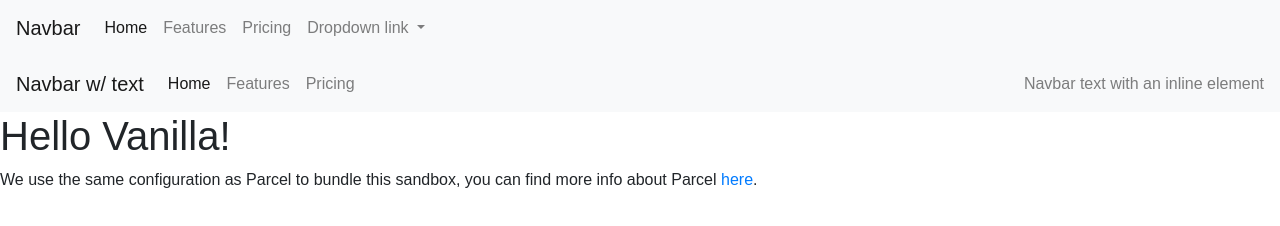
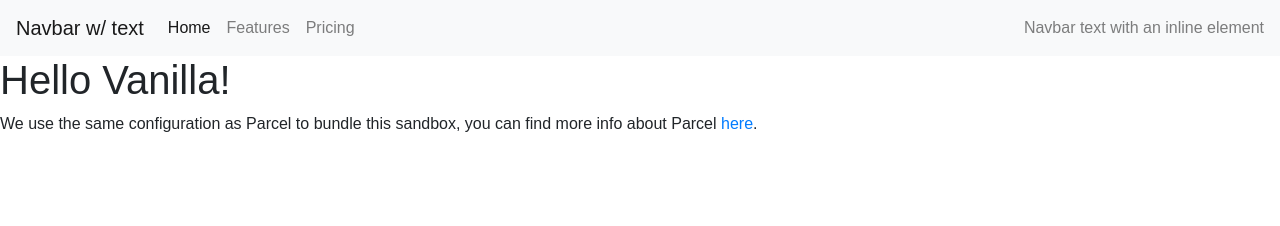
Before and after one commit to holymollyhao/OnlineCode-tryout, a website built with Parcel: page index.html in a window 1280 px wide. Built offline with nearby package versions, Linux system fonts and the light colour scheme.

Commit message:
double navbar to single navbar

```diff
--- a/index.html
+++ b/index.html
@@ -18,52 +18,7 @@
 
     <title>Parcel Sandbox</title>
     <meta charset="UTF-8" />
-    <nav class="navbar navbar-expand-lg navbar-light bg-light">
-      <a class="navbar-brand" href="#">Navbar</a>
-      <button
-        class="navbar-toggler"
-        type="button"
-        data-toggle="collapse"
-        data-target="#navbarNavDropdown"
-        aria-controls="navbarNavDropdown"
-        aria-expanded="false"
-        aria-label="Toggle navigation"
-      >
-        <span class="navbar-toggler-icon"></span>
-      </button>
-      <div class="collapse navbar-collapse" id="navbarNavDropdown">
-        <ul class="navbar-nav">
-          <li class="nav-item active">
-            <a class="nav-link" href="#"
-              >Home <span class="sr-only">(current)</span></a
-            >
-          </li>
-          <li class="nav-item">
-            <a class="nav-link" href="#">Features</a>
-          </li>
-          <li class="nav-item">
-            <a class="nav-link" href="#">Pricing</a>
-          </li>
-          <li class="nav-item dropdown">
-            <a
-              class="nav-link dropdown-toggle"
-              href="#"
-              id="navbarDropdownMenuLink"
-              data-toggle="dropdown"
-              aria-haspopup="true"
-              aria-expanded="false"
-            >
-              Dropdown link
-            </a>
-            <div class="dropdown-menu" aria-labelledby="navbarDropdownMenuLink">
-              <a class="dropdown-item" href="#">Action</a>
-              <a class="dropdown-item" href="#">Another action</a>
-              <a class="dropdown-item" href="#">Something else here</a>
-            </div>
-          </li>
-        </ul>
-      </div>
-    </nav>
+
     <nav class="navbar navbar-expand-lg navbar-light bg-light">
       <a class="navbar-brand" href="#">Navbar w/ text</a>
       <button
```
